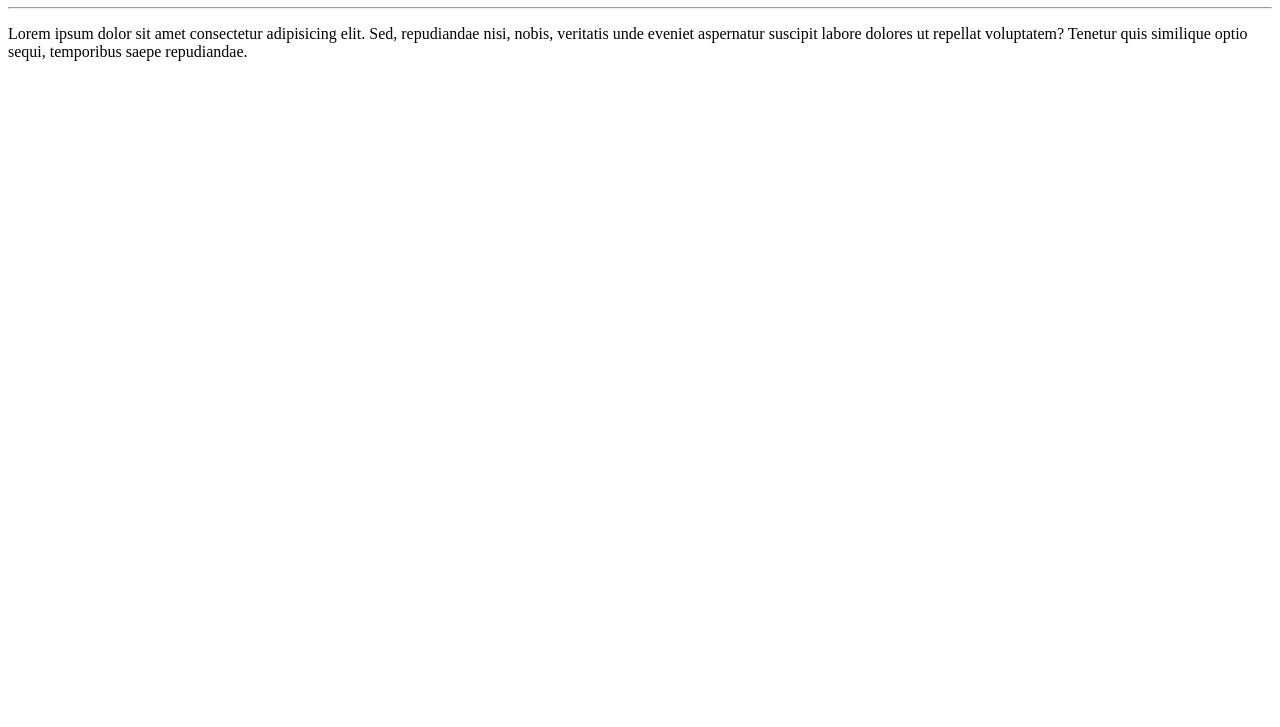
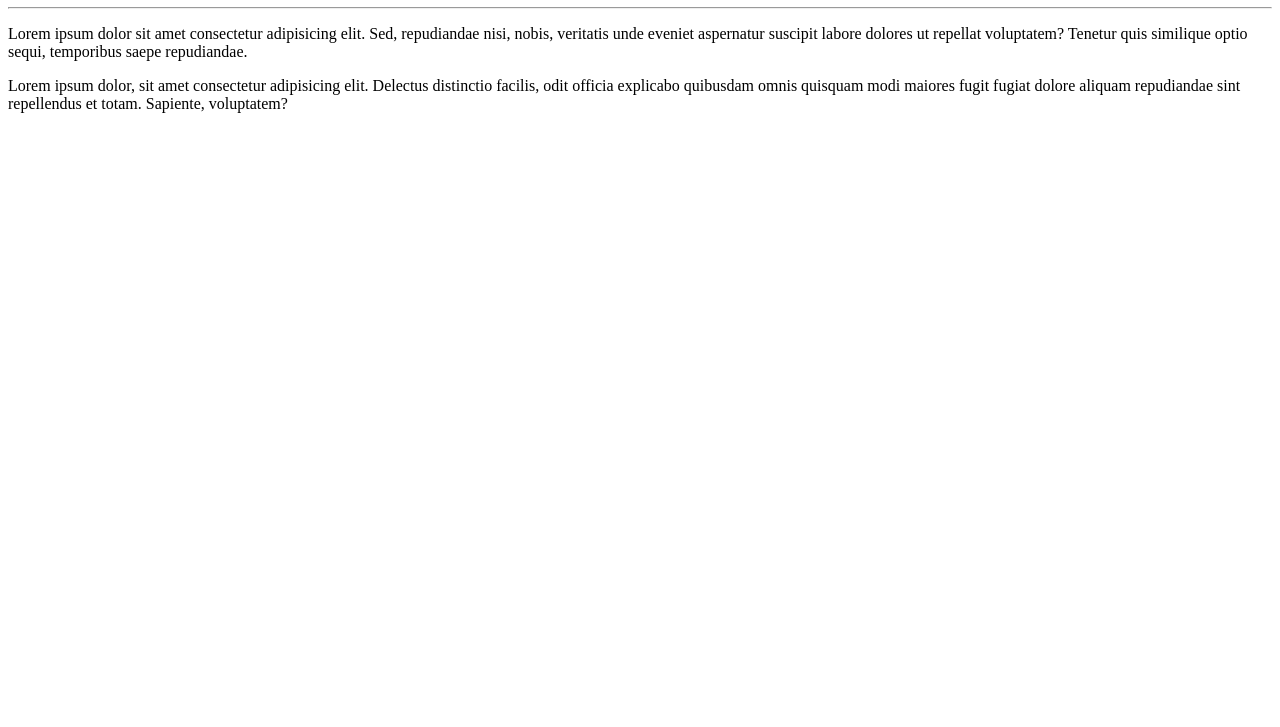
Before and after one commit to viniciussilvadaconceicao/CursodeGit, a plain HTML site: page site-exemplo/index.html in a window 1280 px wide. Shown: the part 73-800 px from the top of the page. Drawn offline with Linux system fonts and the light colour scheme.

Commit message:
adicionei um parágrafo

```diff
--- a/site-exemplo/index.html
+++ b/site-exemplo/index.html
@@ -11,5 +11,8 @@
     <p>
         Lorem ipsum dolor sit amet consectetur adipisicing elit. Sed, repudiandae nisi, nobis, veritatis unde eveniet aspernatur suscipit labore dolores ut repellat voluptatem? Tenetur quis similique optio sequi, temporibus saepe repudiandae.
     </p>
+    <p>
+        Lorem ipsum dolor, sit amet consectetur adipisicing elit. Delectus distinctio facilis, odit officia explicabo quibusdam omnis quisquam modi maiores fugit fugiat dolore aliquam repudiandae sint repellendus et totam. Sapiente, voluptatem?
+    </p>
 </body>
 </html>
```
